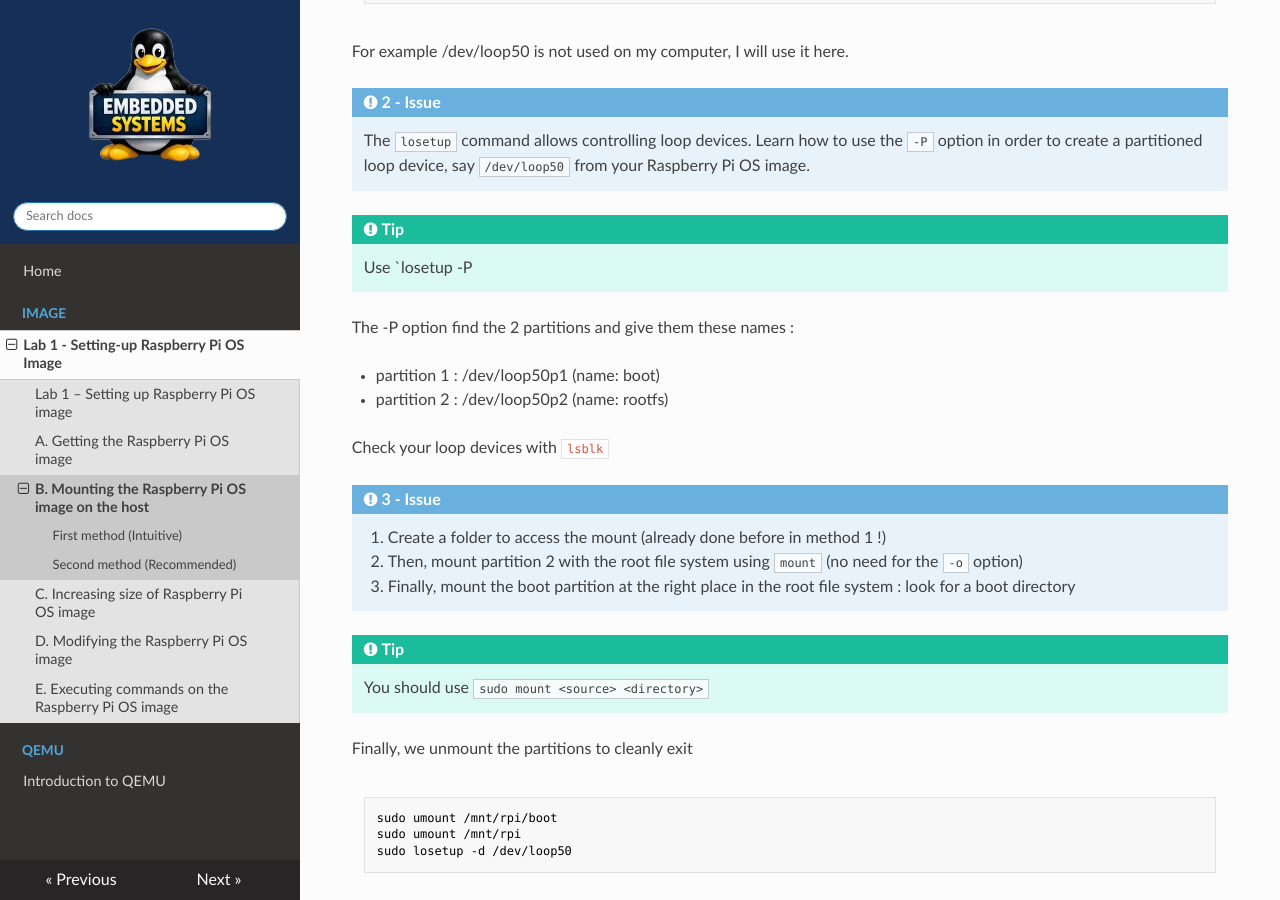
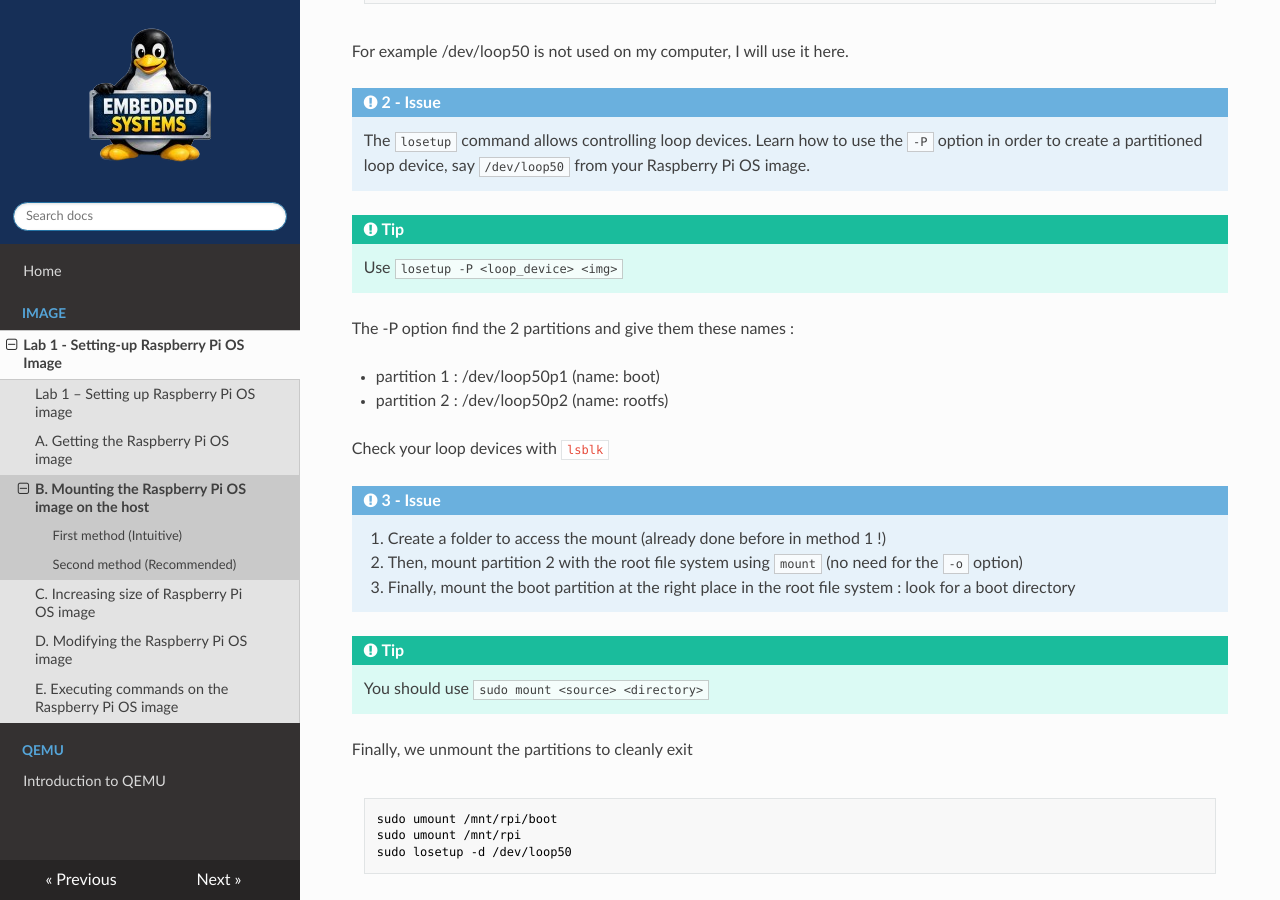
Before and after one commit to tlefloch/emb-sys, an MkDocs documentation site: the page built from docs/image/tp1/mounting.md, in a window 1280 px wide and 900 px high, scrolled down 3389 px. Built offline with MkDocs 1.6.1, drawn with Linux system fonts in a browser that asks for light colours; nearby versions of some CDN libraries.

```diff
--- a/docs/image/tp1/mounting.md
+++ b/docs/image/tp1/mounting.md
@@ -135,7 +135,7 @@
 
 !!! Tip
 
-    Use `losetup -P <loop_device> <img>
+    Use `losetup -P <loop_device> <img>`
 
 <!-- !!! Tip "2 - Solution"
 
```
